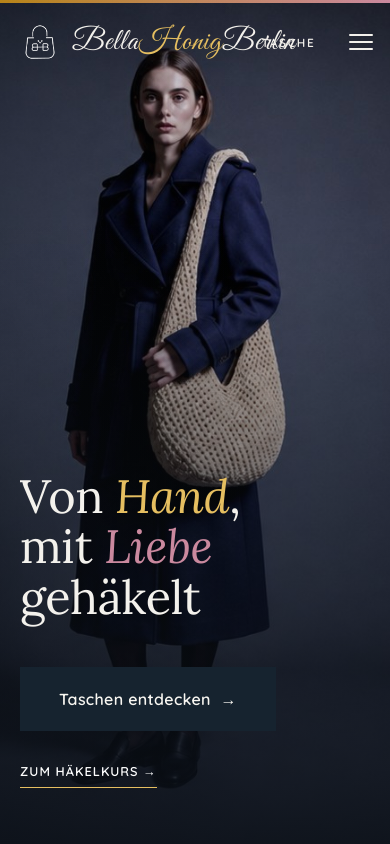
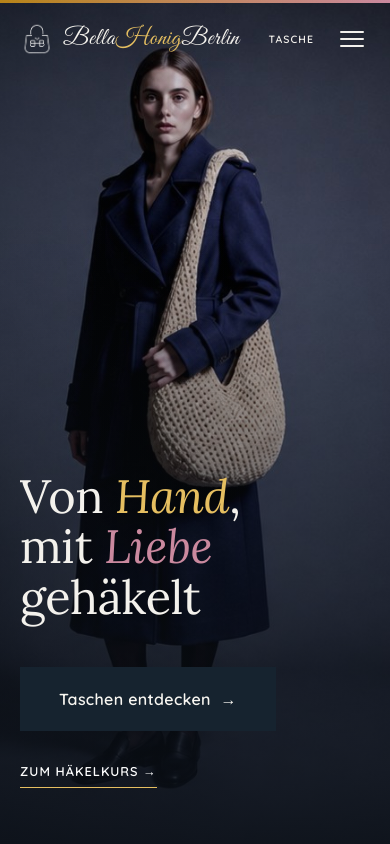
Before and after one commit to ninoborn1-stack/bellahonigberlin, a React (Vite) app: page / in a window 390 px wide. Shown: the top 844 px of the page. Built offline with nearby package versions, Linux system fonts and the light colour scheme.

Commit message:
Mobile: shrink calligraphy wordmark + mark so hamburger fits

```diff
--- a/src/index.css
+++ b/src/index.css
@@ -276,6 +276,13 @@ section { position: relative; }
     background: none; border: none; padding: 6px;
   }
   .nav-burger span { width: 24px; height: 2px; background: var(--ink); border-radius: 2px; transition: 0.3s; }
+}
+@media (max-width: 560px) {
+  .nav-brand b { font-size: 1.5rem; }
+  .nav-brand .mark { width: 34px; height: 34px; }
+  .nav-brand { gap: 9px; }
+  .nav-right { gap: 14px; }
+  .cart-btn { font-size: 0.66rem; letter-spacing: 0.1em; }
 }
 
 .mobile-menu {
```
